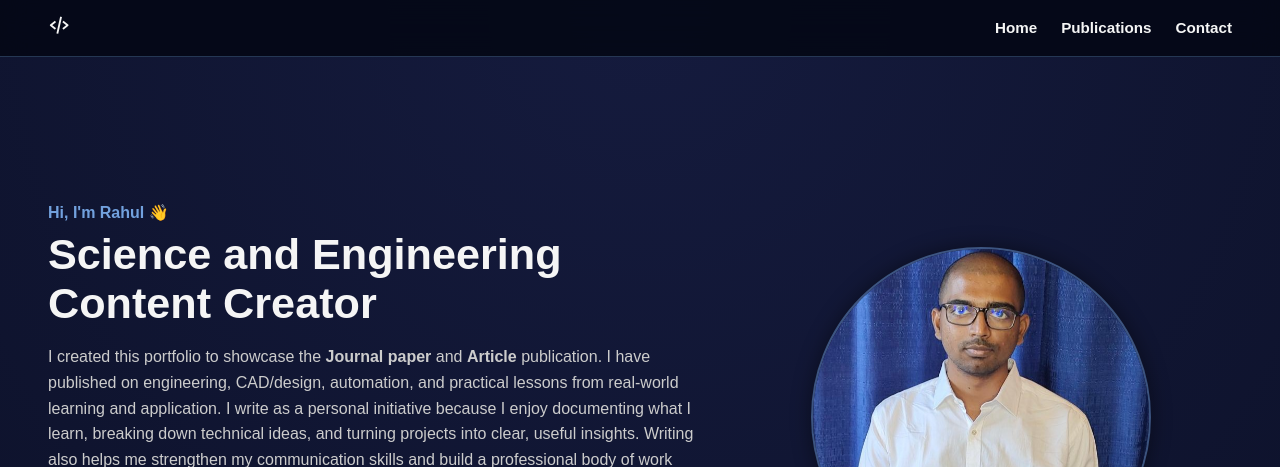
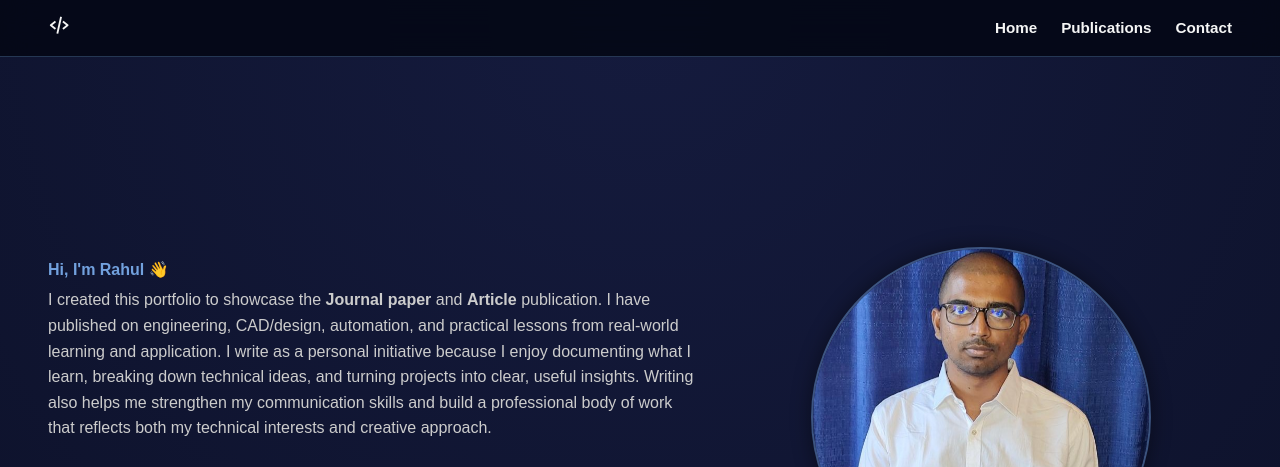
Before and after one commit to Raj29900/Publication-Portfolio, a plain HTML site: page index.html in a window 1280 px wide. Shown: the top 467 px of the page. Drawn offline with nearby package versions, Linux system fonts and the light colour scheme; a script that the page names is missing.

Commit message:
Update index.html

```diff
--- a/index.html
+++ b/index.html
@@ -32,7 +32,6 @@
   <section id="Home" class="hero">
   <div class="hero-content">
     <p class="hero-tag">Hi, I'm Rahul 👋</p>
-    <h2>Science and Engineering Content Creator</h2>
     <p class="hero-sub">
       I created this portfolio to showcase the <strong> Journal paper </strong> and <strong> Article </strong> publication. I have published on engineering, CAD/design, automation, and practical lessons from real-world learning and application. I write as a personal initiative because I enjoy documenting what I learn, breaking down technical ideas, and turning projects into clear, useful insights. Writing also helps me strengthen my communication skills
       and build a professional body of work that reflects both my technical interests and creative approach.
```
